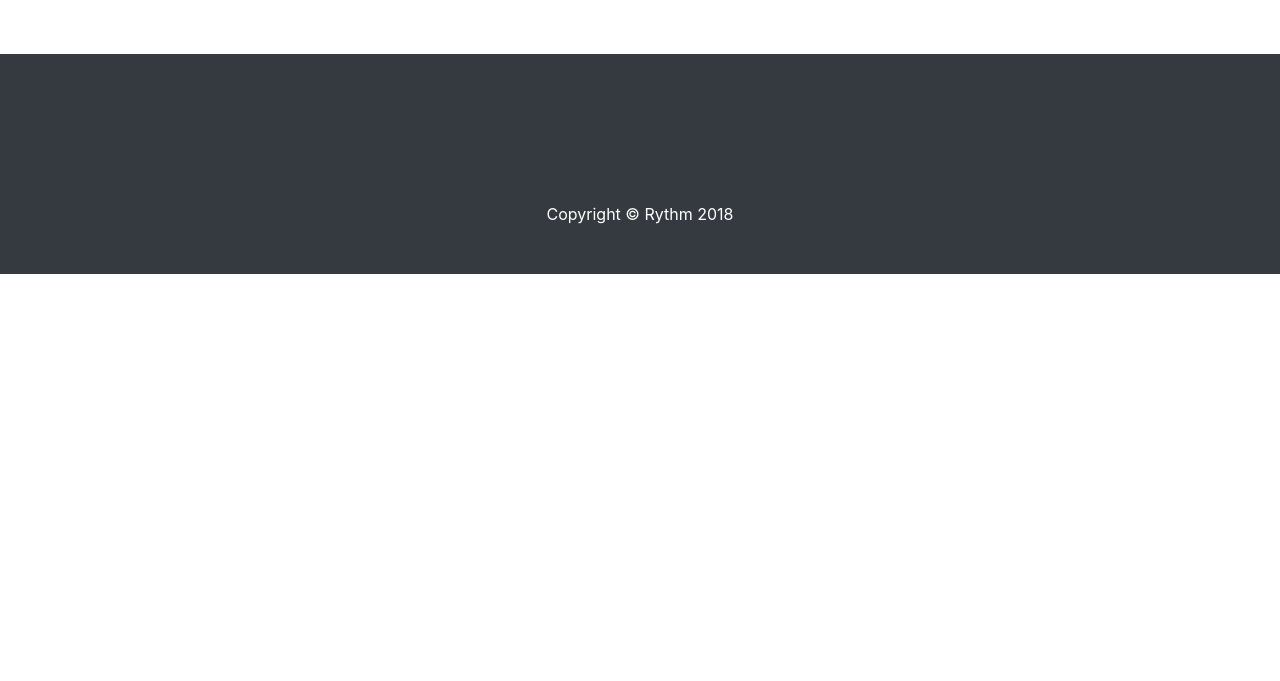
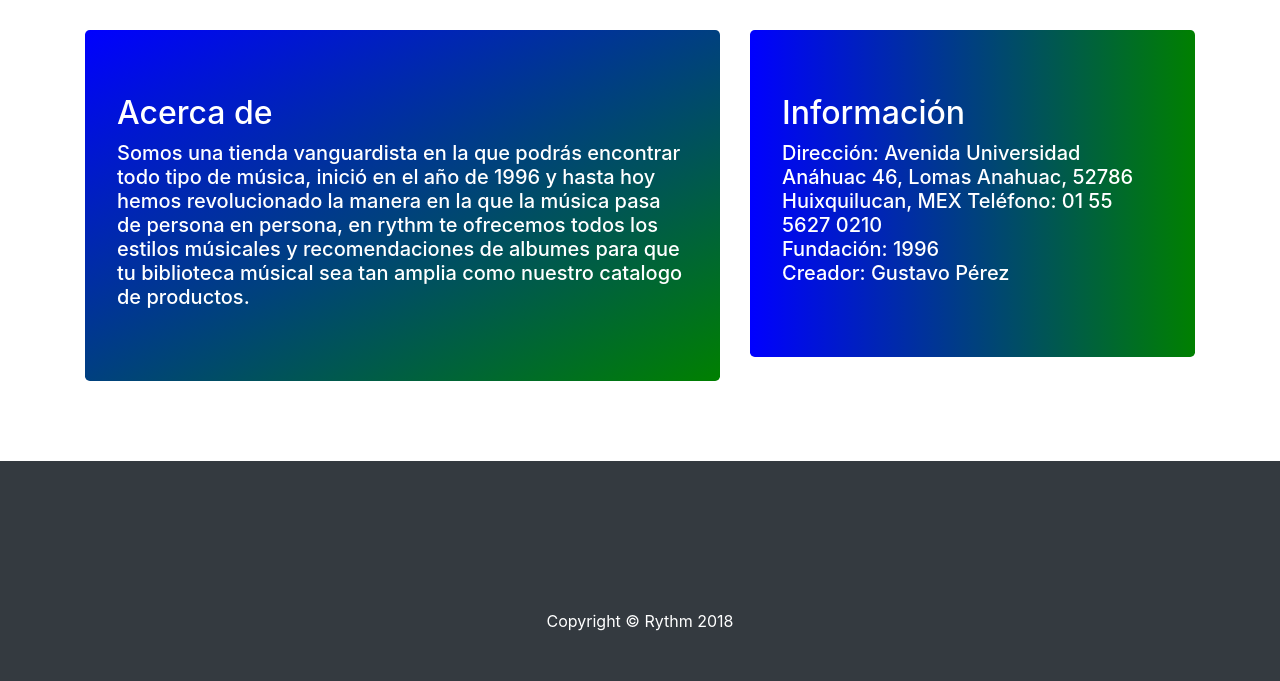
Before and after one commit to gusperezg/Proyecto-final, a PHP site: page /contacto.php in a window 1280 px wide. Shown: the part 1016-1697 px from the top of the page. Before the commit the page ends 1290 px from the top, so only its background shows below. Run offline with PHP 8.4, Linux system fonts and the light colour scheme; the visitor is signed in with stand-in values (Sample User, id 1); data that the repository does not hold is empty.

Commit message:
Última Última versión de la página

```diff
--- a/compraCompleta.php
+++ b/compraCompleta.php
@@ -104,7 +104,7 @@ h3{
 
 <div class="jumbotron">
 
-  <div class="col-lm-8">
+  <div class="col-lg-12">
     <h1>Se realizó la compra Correctamente</h1>
     <center><img src="imagenes/palomita.png" width=130px></center>
     <br><br>
@@ -171,7 +171,7 @@ h3{
     </div>
 
 </div>
-</div>
+<br><br>
 <div class="col-lm-4">
 <div class="jumbotron jumbo">
 
@@ -186,6 +186,8 @@ while($row = mysqli_fetch_array($result)) {
 }
 
 ?>
+
+</div>
 </div>
 </div>
 
--- a/contacto.php
+++ b/contacto.php
@@ -141,6 +141,14 @@
     padding-left:50%;
     padding-right:45%;
 }
+.jum{
+  color:white;
+  background: linear-gradient(to bottom right, blue, green);
+}
+.jumy{
+  color:white;
+  background: linear-gradient(to right, blue, green);
+}
 
 </style>
 
@@ -209,6 +217,26 @@ echo "</div>";
     </div>
 
 </div>
+<br>
+<div class="row">
+<div class="col-lg-7">
+<div class="jumbotron jum">
+<h2>Acerca de</h1>
+<h5>Somos una tienda vanguardista en la que podrás encontrar todo tipo de música, inició en el año de 1996 y hasta hoy
+hemos revolucionado la manera en la que la música pasa de persona en persona, en rythm te ofrecemos todos los estilos músicales
+y recomendaciones de albumes para que tu biblioteca músical sea tan amplia como nuestro catalogo de productos.</h5>
+</div>
+</div>
+<div class="col-lg-5">
+<div class="jumbotron jumy">
+<h2>Información</h1>
+<h5>Dirección: Avenida Universidad Anáhuac 46, Lomas Anahuac, 52786 Huixquilucan, MEX<nr>
+Teléfono: 01 55 5627 0210<br>
+Fundación: 1996<br>
+Creador: Gustavo Pérez</h5>
+</div>
+</div>
+</div>
 </div>
 <br><br>
 
```
Also changed, not shown: usuario.php (+30 -6 lines).
